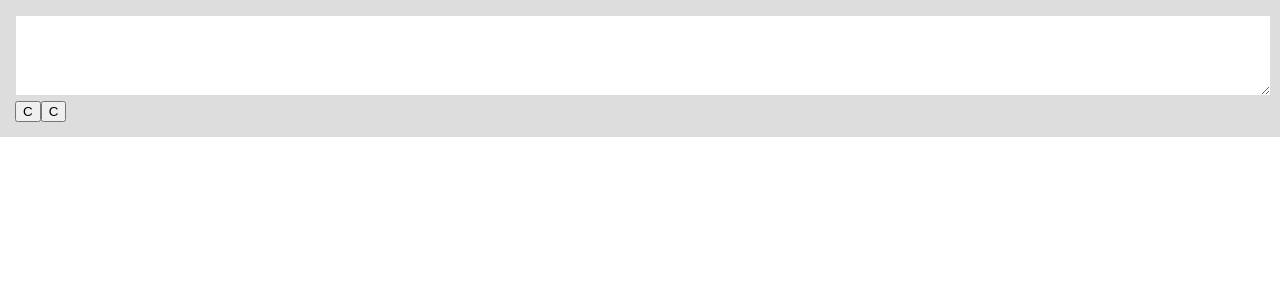
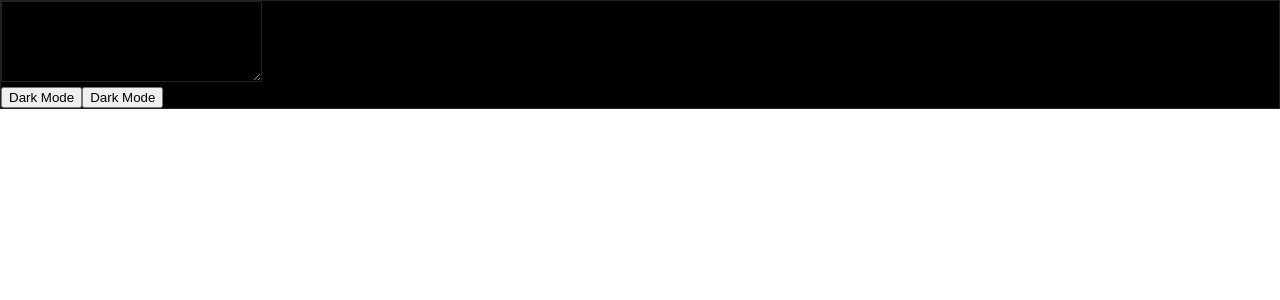
Before and after one commit to iamtanmayrudra/practice, a React (Create React App) app: page / in a window 1280 px wide. Shown: the top 300 px of the page. Built offline with nearby package versions, Linux system fonts and the light colour scheme.

Commit message:
practice

```diff
--- a/package.json
+++ b/package.json
@@ -34,5 +34,8 @@
       "last 1 firefox version",
       "last 1 safari version"
     ]
+  },
+  "devDependencies": {
+    "react-router-dom": "^6.5.0"
   }
 }
--- a/src/App.js
+++ b/src/App.js
@@ -1,12 +1,15 @@
-import './App.css';
-import BackgroundChange from "./myComponents/BackgroundChange"
+import ReactDOM from "react-dom/client";
+// import Header from "./myComponents/Header";
+import DarkMode from "./pages/DarkMode"
 
-function App() {
+export default function App() {
   return (
     <>
-      <BackgroundChange />
+      {/* <Header/> */}
+      <DarkMode/>
     </>
   );
 }
 
-export default App;
+const root = ReactDOM.createRoot(document.getElementById('root'));
+root.render(<App />);
--- a/src/myComponents/BackgroundChange.js
+++ /dev/null
@@ -1,61 +0,0 @@
-import { useState } from "react"
-
-function BackgroundChange() {
-
-  const[aboutStyle, setAboutStyle] = useState({
-    padding: '15px',
-    background: "#ddd"
-  })
-
-  const [textOp, settextOp] = ("Change Background")
-  const [textOpLight, LightsettextOp] = ("Change Background")
-
-  const changeStyle = ()=>{
-    if(aboutStyle.color === 'white'){
-      setAboutStyle({
-        background: "black",
-        color: "white",
-        padding: '15px',
-      })
-      settextOp("Change Background")
-    }
-    else{
-      setAboutStyle({
-        background: "#f00",
-        color: "#ddd",
-        padding: '15px',
-      })
-      settextOp("Change Background Dark")
-    }
-  }
-
-  const changeStyleLight = ()=>{
-    if(aboutStyle.color === 'white'){
-      setAboutStyle({
-        background: "black",
-        color: "white",
-        padding: '15px',
-      })
-      LightsettextOp("Change Background")
-    }
-    else{
-      setAboutStyle({
-        background: "yellow",
-        color: "red",
-        padding: '15px',
-      })
-      LightsettextOp("Change Background Dark")
-    }
-  }
-
-
-  return (
-    <div style={aboutStyle}>
-        <textarea style={{background: 'white', border: '1px solid #ddd', width: '100%'}} cols="30" rows="5"></textarea><br/>
-        <button onClick={changeStyle}>{textOp}</button>
-        <button onClick={changeStyleLight}>{textOpLight}</button>
-    </div>
-  )
-}
-
-export default BackgroundChange
--- /dev/null
+++ b/src/myComponents/Header.js
@@ -0,0 +1,16 @@
+import React from 'react'
+
+function Header() {
+  return (
+    <div>
+      <ul>
+        <li><a rel="stylesheet" href="/Accrodion">Accrodion</a></li>
+        <li><a rel="stylesheet" href="/Calculator">Calculator</a></li>
+        <li><a rel="stylesheet" href="/DarkMode">Darkmode</a></li>
+        <li><a rel="stylesheet" href="/Layout">Layout</a></li>
+      </ul>
+    </div>
+  )
+}
+
+export default Header
--- /dev/null
+++ b/src/pages/DarkMode.js
@@ -0,0 +1,61 @@
+import React, { useState } from "react"
+
+function DarkMode() {
+
+  const [myStyle, setMyStyle] = useState({
+    background: "black",
+    border: "1px solid #222",
+    color: "white"
+  })
+
+  const [darkText, setDarkText] = useState("Dark Mode")
+  const [lightText, setLightText] = useState("Dark Mode")
+
+  const darkStyle = ()=>{
+    if(myStyle.color === 'white'){
+      setMyStyle({
+        background: "black",
+        border: "1px solid #222",
+        color: "#fff"
+      })
+      setDarkText("Dark Mode");
+    }
+    else{
+      setMyStyle({
+        background: "orange",
+        border: "1px solid yellow",
+        color: "#000"
+      })
+      setDarkText("Light Mode");
+    }
+  }
+  const lightStyle = ()=>{
+    if(myStyle.color === 'white'){
+      setMyStyle({
+        background: "orange",
+        border: "1px solid yellow",
+        color: "#000"
+      })
+      setLightText("Light Mode");
+    }
+    else{
+      setMyStyle({
+        background: "black",
+        border: "1px solid #222",
+        color: "#fff"
+      })
+      setLightText("Dark Mode");
+    }
+  }
+
+
+  return (
+    <div style={myStyle}>
+        <textarea style={myStyle} cols="30" rows="5"></textarea><br/>
+        <button onClick={darkStyle}>{darkText}</button>
+        <button onClick={lightStyle}>{lightText}</button>
+    </div>
+  )
+}
+
+export default DarkMode
```
Also changed, not shown: src/pages/Accrodion.js (added, +11 -0 lines), src/pages/Calculator.js (added), src/pages/Layout.js (added), 1 other file (tests, documents, lock files or other folders).
